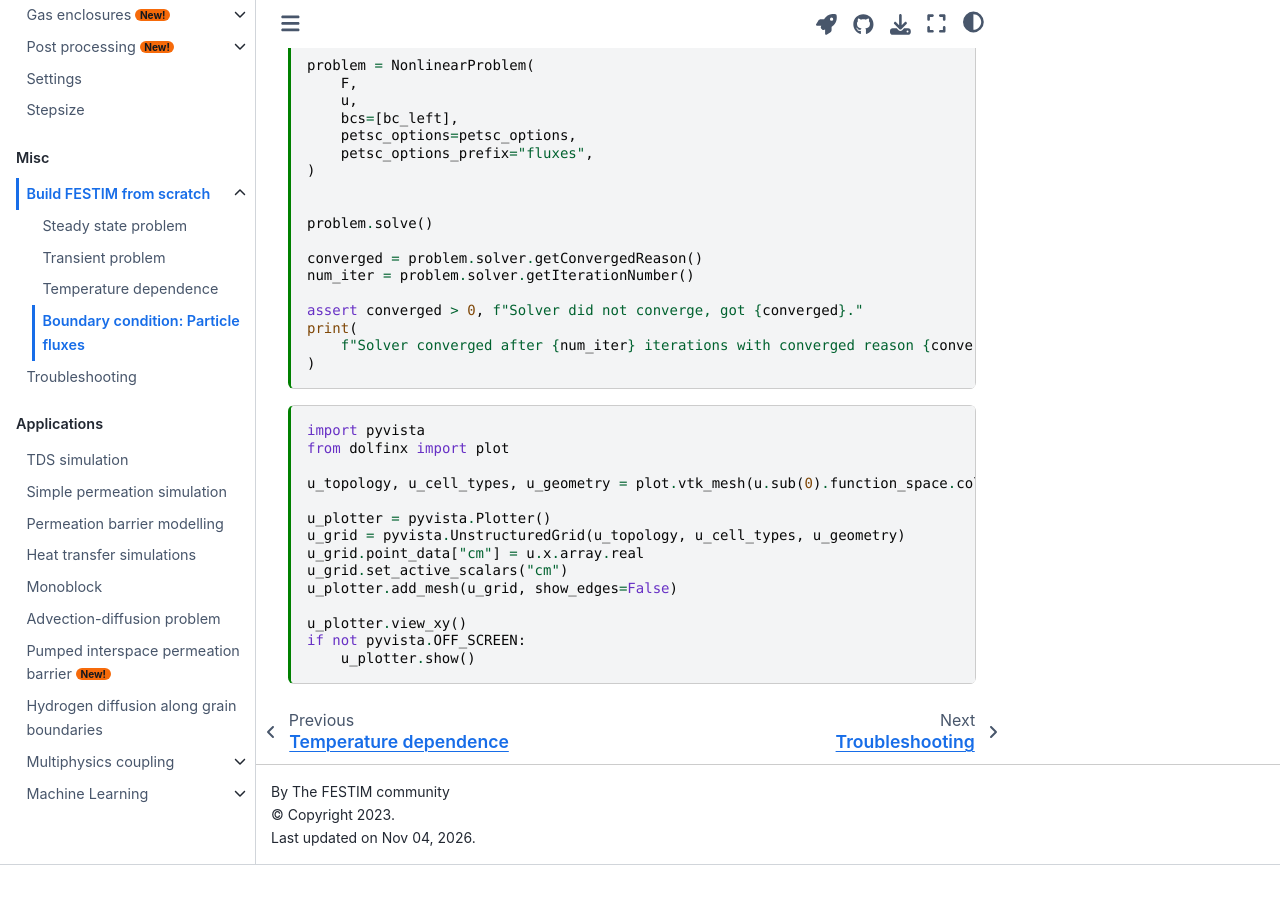
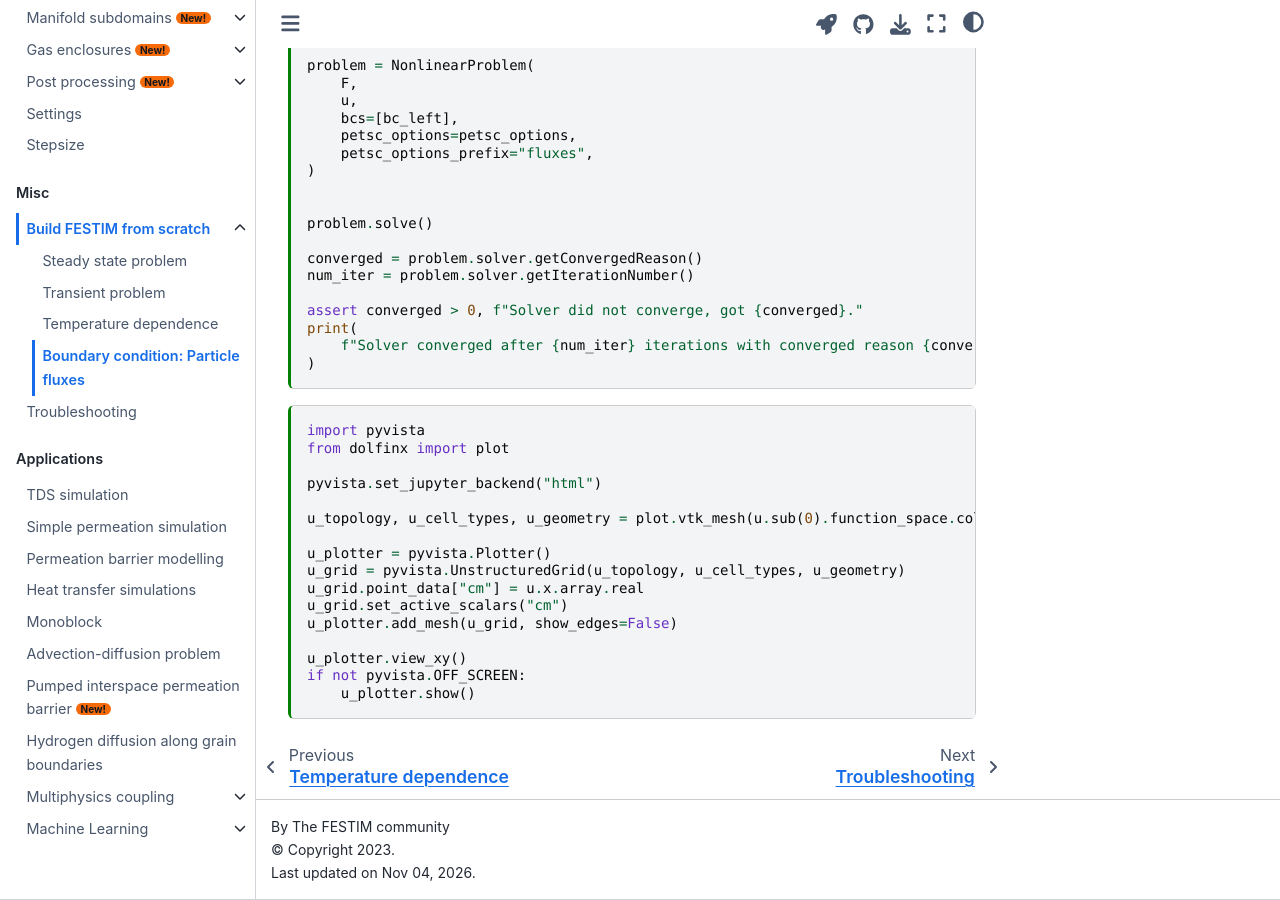
Before and after one commit to festim-dev/FESTIM-workshop, a Jupyter Book: the page built from book/content/misc/dolfinx_fluxes.md, in a window 1280 px wide and 900 px high, scrolled down 2523 px. Built offline with Jupyter Book 1.0.4 settings and Sphinx 7.4.7 and the Sphinx Book theme 1.1.4, drawn with Linux system fonts in a browser that asks for light colours; pages that are not in the unit, such as notebooks, are missing from menus; before the commit the page ends 3388 px from its top, so only the background shows below that.

Commit message:
Use PyVista's html backend everywhere so plots render in Codespaces
dolfinx_steady and dolfinx_fluxes never set a jupyter backend, so PyVista
fell back to 'trame', which shows an iframe to a server on a random
localhost port that a codespace does not forward. Set 'html' in both, like
the other notebooks, and default PYVISTA_JUPYTER_BACKEND=html in the
devcontainer for any cell that doesn't set one.

Co-Authored-By: Claude Opus 5.5 <noreply@anthropic.com>

```diff
--- a/book/content/misc/dolfinx_fluxes.md
+++ b/book/content/misc/dolfinx_fluxes.md
@@ -168,6 +168,8 @@ print(
 import pyvista
 from dolfinx import plot
 
+pyvista.set_jupyter_backend("html")
+
 u_topology, u_cell_types, u_geometry = plot.vtk_mesh(u.sub(0).function_space.collapse()[0])
 
 u_plotter = pyvista.Plotter()
```
Also changed, not shown: book/content/misc/dolfinx_steady.md (+2 -0 lines), 1 other file.
